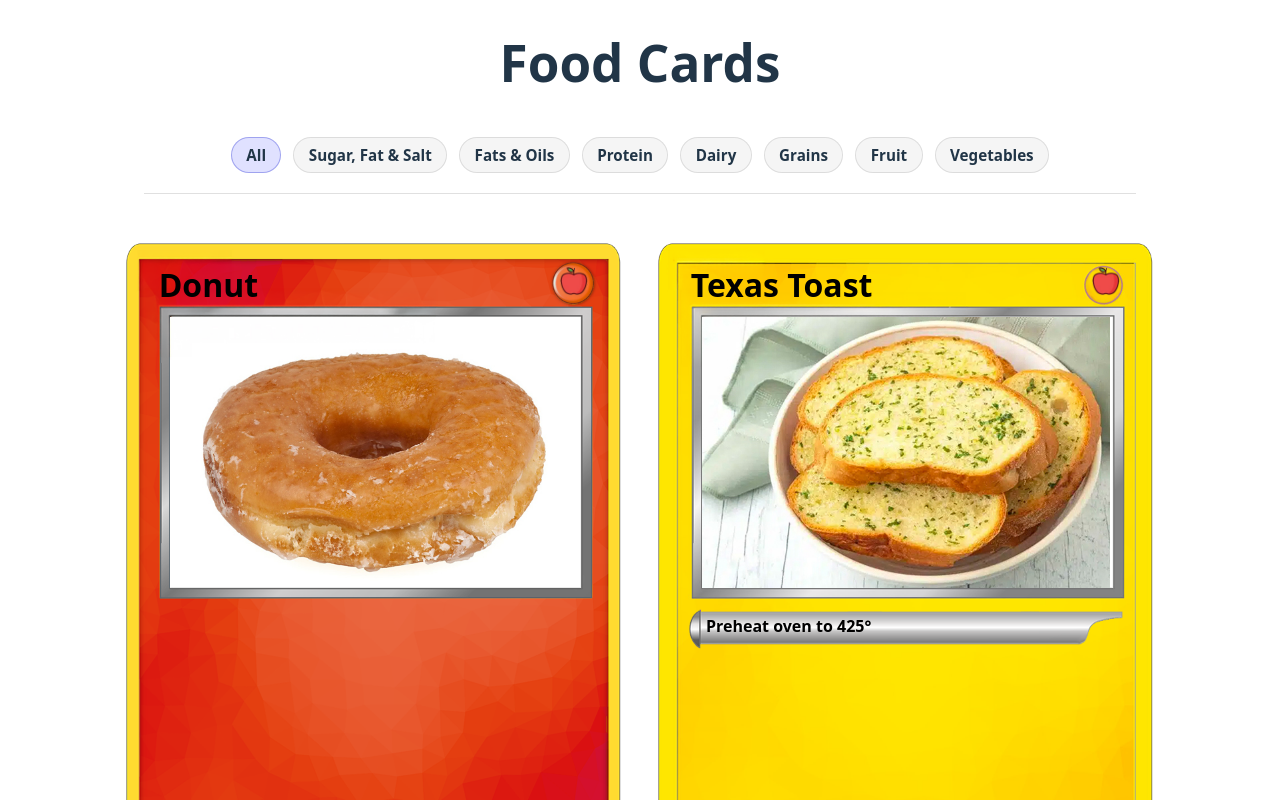
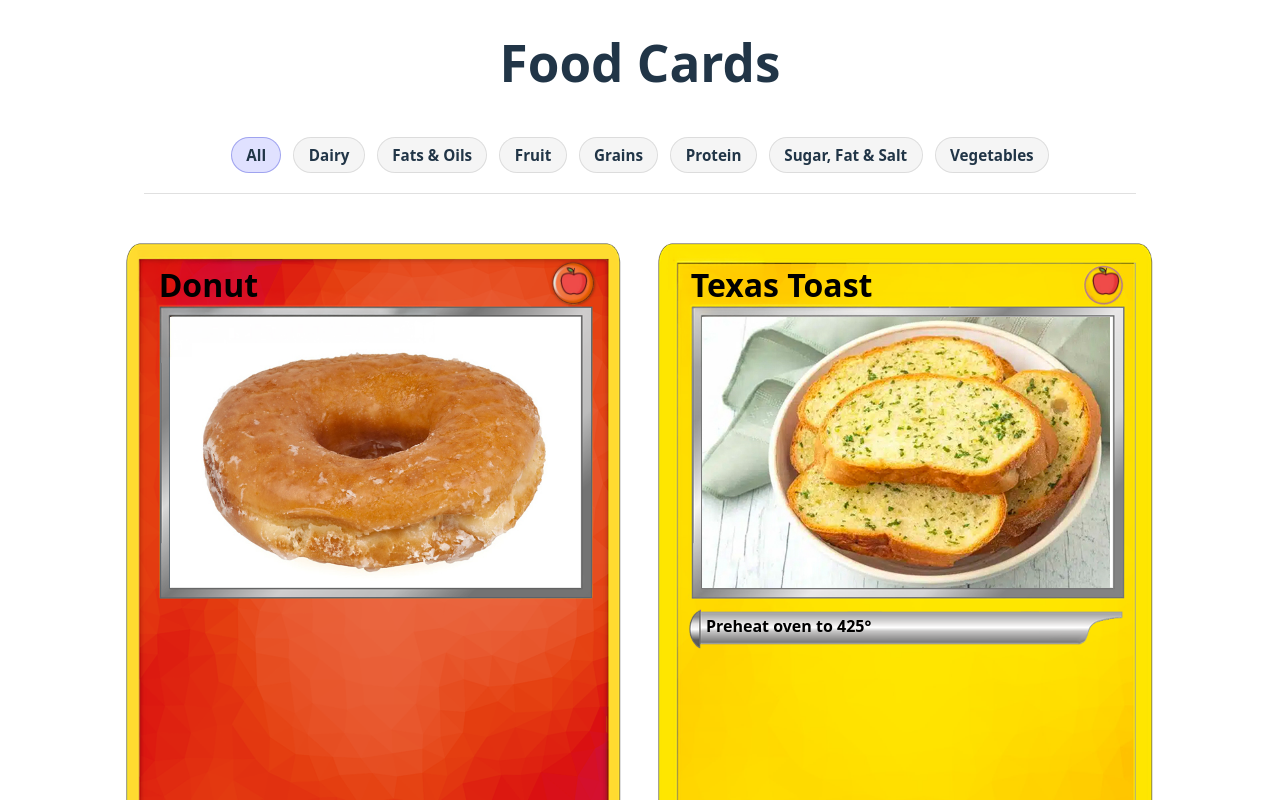
Before and after one commit to travishoki/food-cards, a React (Vite) app: page / in a window 1280 px wide. Shown: the top 800 px of the page. Built offline with nearby package versions, Linux system fonts and the light colour scheme.

Commit message:
category consts

```diff
--- /dev/null
+++ b/src/CategoryMenu/CategoryMenu.helpers.ts
@@ -0,0 +1,9 @@
+import { CATEGORY_DATA, CATEGORY_ORDER } from "../categories"
+
+export function menuFromFoods() {
+    return CATEGORY_ORDER.map((key) => {
+      const label = CATEGORY_DATA[key].label
+
+      return { key, label }
+    }).filter(Boolean) as { key: string; label: string }[]
+  }
--- /dev/null
+++ b/src/CategoryMenu/CategoryMenu.tsx
@@ -0,0 +1,35 @@
+import { useMemo } from "react";
+import type { MenuSelection } from "../types"
+import { menuFromFoods } from "./CategoryMenu.helpers"
+
+type CategoryMenuProps = {
+  menuSelection: MenuSelection
+  setMenuSelection: (sel: MenuSelection) => void
+}
+
+export const CategoryMenu = ({  menuSelection, setMenuSelection }: CategoryMenuProps) => {
+  const menu = useMemo(() => menuFromFoods(), [])
+
+  return (
+    <nav className="category-menu" aria-label="Food categories">
+      <button
+        type="button"
+        className={`category-menu__link ${menuSelection === "all" ? "is-active" : ""}`}
+        onClick={() => setMenuSelection("all")}
+      >
+        All
+      </button>
+
+      {menu.map((cat) => (
+        <button
+          key={cat.key}
+          type="button"
+          className={`category-menu__link ${menuSelection === cat.key ? "is-active" : ""}`}
+          onClick={() => setMenuSelection(cat.key)}
+        >
+          {cat.label}
+        </button>
+      ))}
+    </nav>
+  )
+}
--- /dev/null
+++ b/src/categories.ts
@@ -0,0 +1,43 @@
+export const CATEGORIES = {
+    dairy: 'dairy',
+    fats_oils: 'fats_oils',
+    fruit: 'fruit',
+    grains: 'grains',
+    protein: 'protein',
+    sugar_fat_salt: 'sugar-,fat-salt',
+    vegetables: 'vegetables',
+}
+
+export const CATEGORY_ORDER = [
+    CATEGORIES.dairy,
+    CATEGORIES.fats_oils,
+    CATEGORIES.fruit,
+    CATEGORIES.grains,
+    CATEGORIES.protein,
+    CATEGORIES.sugar_fat_salt,
+    CATEGORIES.vegetables,
+]
+
+export const CATEGORY_DATA = {
+    [CATEGORIES.dairy]: {
+        label: "Dairy",
+    },
+    [CATEGORIES.fats_oils]: {
+        label: "Fats & Oils",
+    },
+    [CATEGORIES.fruit]: {
+        label: "Fruit",
+    },
+    [CATEGORIES.grains]: {
+        label: "Grains",
+    },
+    [CATEGORIES.protein]: {
+        label: "Protein",
+    },
+    [CATEGORIES.sugar_fat_salt]: {
+        label: "Sugar, Fat & Salt",
+    },
+    [CATEGORIES.vegetables]: {
+        label: "Vegetables",
+    }
+}
--- a/src/categoryOrder.ts
+++ /dev/null
@@ -1,11 +0,0 @@
-export const CATEGORY_ORDER = [
-  "sugar_fat_salt",
-  "fats_oils",
-  "protein",
-  "dairy",
-  "grains",
-  "fruit",
-  "vegetables",
-] as const
-
-export type CategoryKey = (typeof CATEGORY_ORDER)[number]
--- a/src/data.ts
+++ b/src/foods.ts
@@ -1,11 +1,11 @@
+import { CATEGORIES } from "./categories"
 import type { Food } from "./types"
 
 export const FOODS: Food[] = [
   {
     id: 1,
     name: "Donut",
-    category_key: "sugar_fat_salt",
-    category_label: "Sugar, Fat & Salt",
+    category_key: CATEGORIES.sugar_fat_salt,
     background_url: "/backgrounds/1-red.png",
     icon_url: "/icons/fruit.png",
     image_url: "/images/sugar-fat-salt/glazed-donut.jpg",
@@ -13,8 +13,7 @@ export const FOODS: Food[] = [
   {
     id: 2,
     name: "Texas Toast",
-    category_key: "fats_oils",
-    category_label: "Fats & Oils",
+    category_key: CATEGORIES.fats_oils,
     background_url: "/backgrounds/2-yellow.png",
     icon_url: "/icons/fruit.png",
     image_url: "/images/fats-oils/texas-toast.jpg",
@@ -23,8 +22,7 @@ export const FOODS: Food[] = [
   {
     id: 3,
     name: "Peanut Butter",
-    category_key: "protein",
-    category_label: "Protein",
+    category_key: CATEGORIES.protein,
     background_url: "/backgrounds/3-orange.png",
     icon_url: "/icons/fruit.png",
     image_url: "/images/protien/peanut-butter.jpg",
@@ -32,8 +30,7 @@ export const FOODS: Food[] = [
   {
     id: 4,
     name: "Milk",
-    category_key: "dairy",
-    category_label: "Dairy",
+    category_key: CATEGORIES.dairy,
     background_url: "/backgrounds/4-blue.png",
     icon_url: "/icons/dairy.png",
     image_url: "/images/dairy/milk.jpg",
@@ -41,8 +38,7 @@ export const FOODS: Food[] = [
   {
     id: 7,
     name: "Babybel Cheese",
-    category_key: "dairy",
-    category_label: "Dairy",
+    category_key: CATEGORIES.dairy,
     background_url: "/backgrounds/4-blue.png",
     icon_url: "/icons/dairy.png",
     image_url: "/images/dairy/babybel-cheese.jpg",
@@ -50,8 +46,7 @@ export const FOODS: Food[] = [
   {
     id: 8,
     name: "Chocolate Milk",
-    category_key: "dairy",
-    category_label: "Dairy",
+    category_key: CATEGORIES.dairy,
     background_url: "/backgrounds/4-blue.png",
     icon_url: "/icons/dairy.png",
     image_url: "/images/dairy/chocolate-milk.jpg",
@@ -59,8 +54,7 @@ export const FOODS: Food[] = [
   {
     id: 5,
     name: "Mashed Potatoes",
-    category_key: "grains",
-    category_label: "Grains",
+    category_key: CATEGORIES.grains,
     background_url: "/backgrounds/5-purple.png",
     icon_url: "/icons/fruit.png",
     image_url: "/images/grains/mashed-potatoes.jpg",
@@ -68,8 +62,7 @@ export const FOODS: Food[] = [
   {
     id: 6,
     name: "Grapes",
-    category_key: "fruit",
-    category_label: "Fruit",
+    category_key: CATEGORIES.fruit,
     background_url: "/backgrounds/6-green.png",
     icon_url: "/icons/fruit.png",
     image_url: "/images/fruit/grapes.jpg",
@@ -77,8 +70,7 @@ export const FOODS: Food[] = [
   {
     id: 9,
     name: "Carrots",
-    category_key: "vegetables",
-    category_label: "Vegetables",
+    category_key: CATEGORIES.vegetables,
     background_url: "/backgrounds/6-green.png",
     icon_url: "/icons/fruit.png",
     image_url: "/images/vegetables/carrots.jpg",
--- a/src/main.helpers.ts
+++ b/src/main.helpers.ts
@@ -1,4 +1,3 @@
-import { CATEGORY_ORDER } from "./categoryOrder"
 import { Food } from "./types"
 
 export function normalizeFoods(raw: unknown): Food[] {
@@ -21,12 +20,3 @@ export function normalizeFoods(raw: unknown): Food[] {
       return resp
     })
   }
-
-export function menuFromFoods(foods: Food[]) {
-    return CATEGORY_ORDER.map((key) => {
-      const food = foods.find((f) => f.category_key === key)
-      if (!food) return null
-
-      return { key, label: food.category_label }
-    }).filter(Boolean) as { key: string; label: string }[]
-  }
--- a/src/main.tsx
+++ b/src/main.tsx
@@ -1,15 +1,13 @@
 import { useMemo, useState } from "react"
 import { createRoot } from "react-dom/client"
 import Card from "./Card/Card"
+import { CategoryMenu } from "./CategoryMenu/CategoryMenu"
 import type { MenuSelection } from "./types"
 import "./index.css"
-import { menuFromFoods } from "./main.helpers"
-import { FOODS } from "./data"
+import { FOODS } from "./foods"
 
 function App() {
   const [menuSelection, setMenuSelection] = useState<MenuSelection>("all")
-
-  const menu = useMemo(() => menuFromFoods(FOODS), [])
 
   const visibleFoods = useMemo(() => {
     const sel = menuSelection.trim()
@@ -22,25 +20,7 @@ function App() {
   return (
     <>
       <h1 id="top">Food Cards</h1>
-      <nav className="category-menu" aria-label="Food categories">
-        <button
-          type="button"
-          className={`category-menu__link ${menuSelection === "all" ? "is-active" : ""}`}
-          onClick={() => setMenuSelection("all")}
-        >
-          All
-        </button>
-        {menu.map((cat) => (
-          <button
-            key={cat.key}
-            type="button"
-            className={`category-menu__link ${menuSelection === cat.key ? "is-active" : ""}`}
-            onClick={() => setMenuSelection(cat.key)}
-          >
-            {cat.label}
-          </button>
-        ))}
-      </nav>
+      <CategoryMenu menuSelection={menuSelection} setMenuSelection={setMenuSelection} />
       <div className="food-cards">
         {visibleFoods.map((food) => (
           <Card key={food.id} food={food} />
--- a/src/types.ts
+++ b/src/types.ts
@@ -1,9 +1,8 @@
 export type Food = {
   id: number
   name: string
+  background_url: string
   category_key: string
-  category_label: string
-  background_url: string
   icon_url: string
   image_url: string
   info?: string
```
